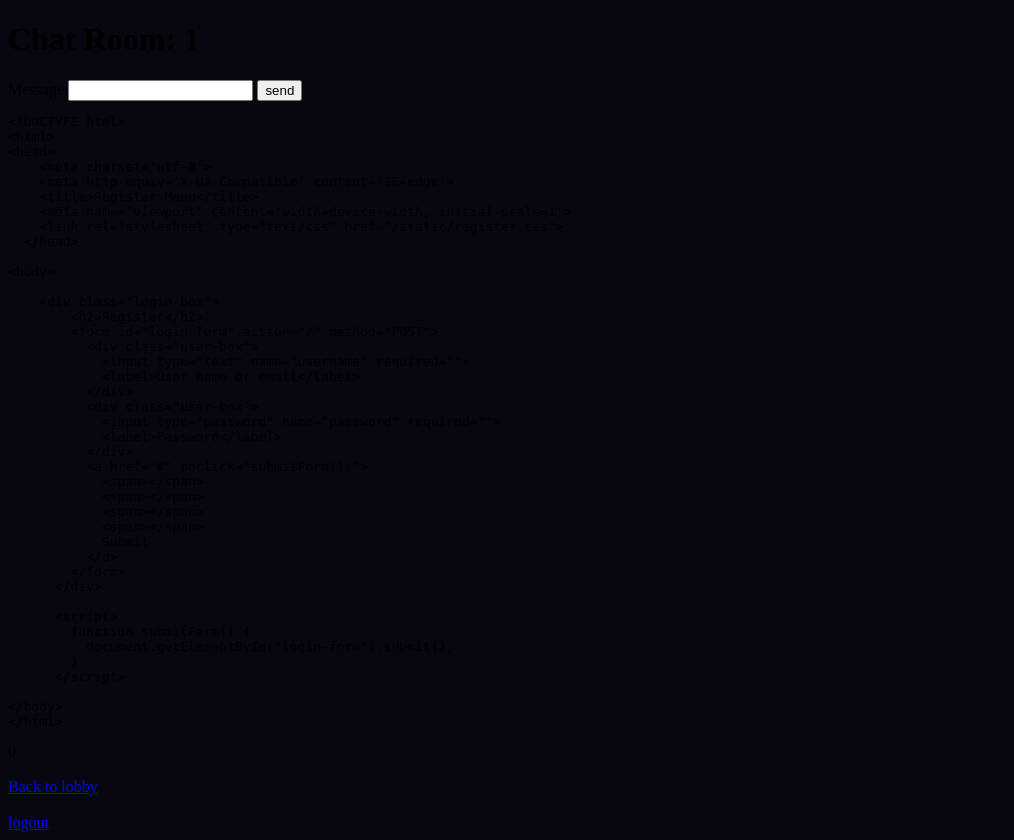
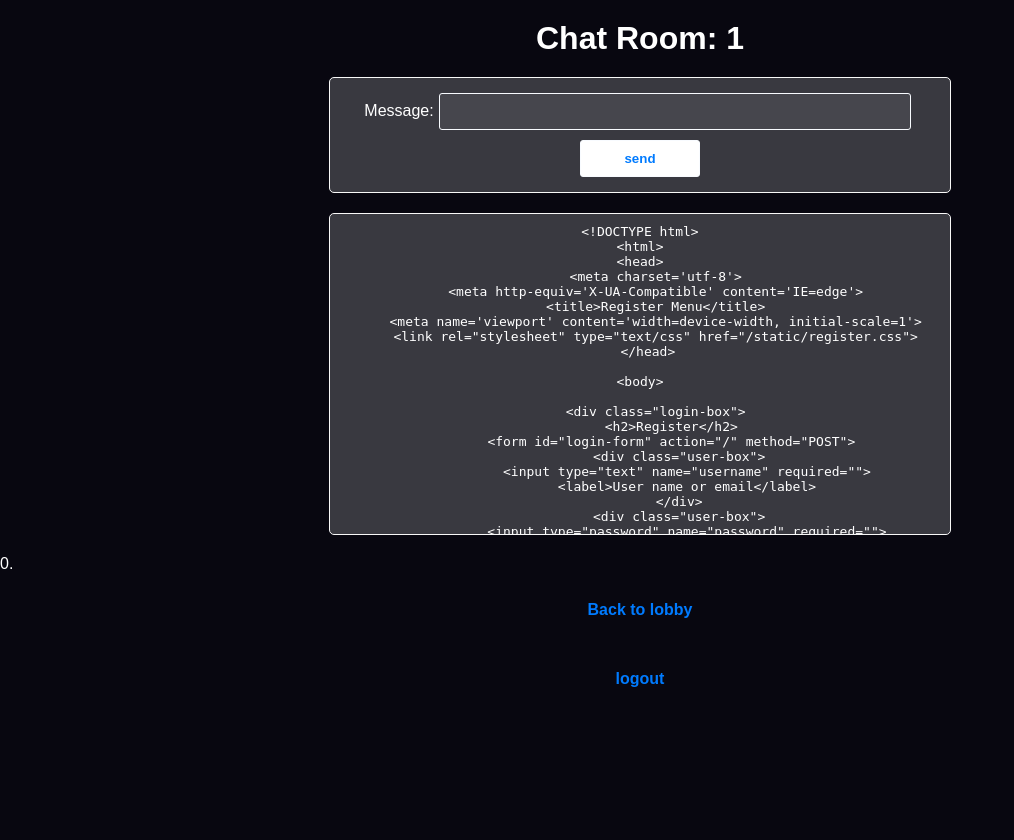
Before and after one commit to shira-Po/ChatApp-3, a Flask app: page /chat/1 in a window 1280 px wide. Shown: the whole page, without its empty margins (0-1014 px from the left). After the commit the page ends 687 px from the top, so only its background shows below. Run offline with Flask 2, Linux system fonts and the light colour scheme.

Commit message:
add some new CSS

```diff
--- a/chat-app/static/chat.css
+++ b/chat-app/static/chat.css
@@ -1,76 +1,78 @@
 /* chat.css */
-
 body {
+  font-family: Arial, sans-serif;
   background-color: #080710;
-}
-
-.chat-room {
-  width: 800px;
-  height: 600px;
-  margin: 0 auto;
-  border-radius: 10px;
-  box-shadow: 0 0 40px rgba(8, 7, 16, 0.6);
-}
-
-.chat-header {
-  background-color: #ffffff;
-  padding: 20px;
-  border-bottom: 1px solid #eaf0fb;
-}
-
-.chat-header h2 {
-  font-size: 32px;
-  font-weight: 500;
-  line-height: 42px;
-  text-align: center;
-  color: #080710;
-}
-
-.chat-messages {
-  height: 400px;
-  overflow-y: scroll;
-}
-
-.chat-message {
-  border-bottom: 1px solid #eaf0fb;
-  padding: 10px 20px;
-}
-
-.chat-message .username {
-  font-size: 14px;
-  font-weight: 600;
-  color: #080710;
-}
-
-.chat-message .message {
-  font-size: 14px;
+  margin: 0;
+  padding: 0;
   color: #ffffff;
 }
 
-.chat-form {
-  padding: 20px;
-}
-
-.chat-form input {
-  height: 40px;
-  width: 100%;
-  background-color: rgba(255, 255, 255, 0.07);
-  border-radius: 3px;
-  padding: 0 10px;
-  margin-top: 8px;
-  font-size: 14px;
-  font-weight: 300;
+h1 {
+  text-align: center;
+  margin: 20px 0;
   color: #ffffff;
 }
 
-.chat-form button {
-  margin-top: 20px;
+form {
+  text-align: center;
+  margin: 20px auto;
+  padding: 10px;
+  background-color: rgba(255, 255, 255, 0.2);
+  border: 1px solid #f8f8f8;
+  border-radius: 5px;
+  width: 80%;
+  max-width: 600px;
+}
+
+form input[type="text"]{
+  width: 75%;
+  padding: 10px;
+  margin: 5px 5px;
+  border: 1px solid #f8fbff;
+  border-radius: 3px;
+  background-color: rgba(255, 255, 255, 0.07);
+  color: #ffffff;
+}
+
+form input[type="button"] {
+  width: 20%;
+  padding: 10px;
+  margin: 5px 0;
+  border: 1px solid #f8fbff;
+  border-radius: 3px;
+  background-color: #ffffff;
+  color: #007bff;
+  font-weight: bold;
+  cursor: pointer;
+  transition: background-color 0.3s ease, color 0.3s ease;
+}
+
+form input[type="button"]:hover {
+  background-color: #f8f8f8;
+  color: #004eaa;
+}
+
+#chatbox {
+  text-align: center;
+  margin: 20px auto; /* Increased margin */
+  padding: 10px;
+  background-color: rgba(255, 255, 255, 0.2);
+  border: 1px solid #f8f8f8;
+  border-radius: 5px;
   width: 100%;
-  background-color: #ffffff;
-  color: #080710;
-  padding: 15px 0;
-  font-size: 18px;
-  font-weight: 600;
-  border-radius: 5px;
-  cursor: pointer;
+  max-width: 600px;
+  height: 300px;
+  overflow: auto;
+  color: #ffffff;
 }
+
+a {
+  display: block;
+  text-align: center;
+  margin-top: 10px; /* Reduced the margin */
+  margin-bottom: 5px; /* Added margin to separate from text below */
+  color: #007bff;
+  text-decoration: none;
+  font-weight: bold;
+  transition: color 0.3s ease;
+}
```
Also changed, not shown: chat-app/static/lobby.css (+62 -95 lines).
